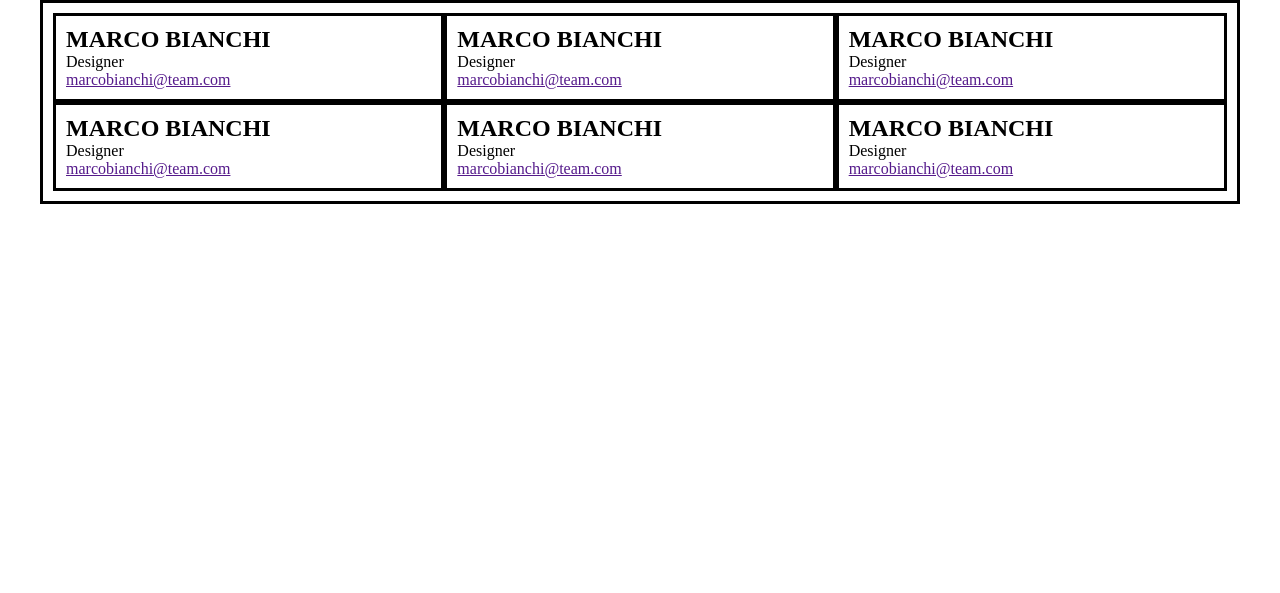
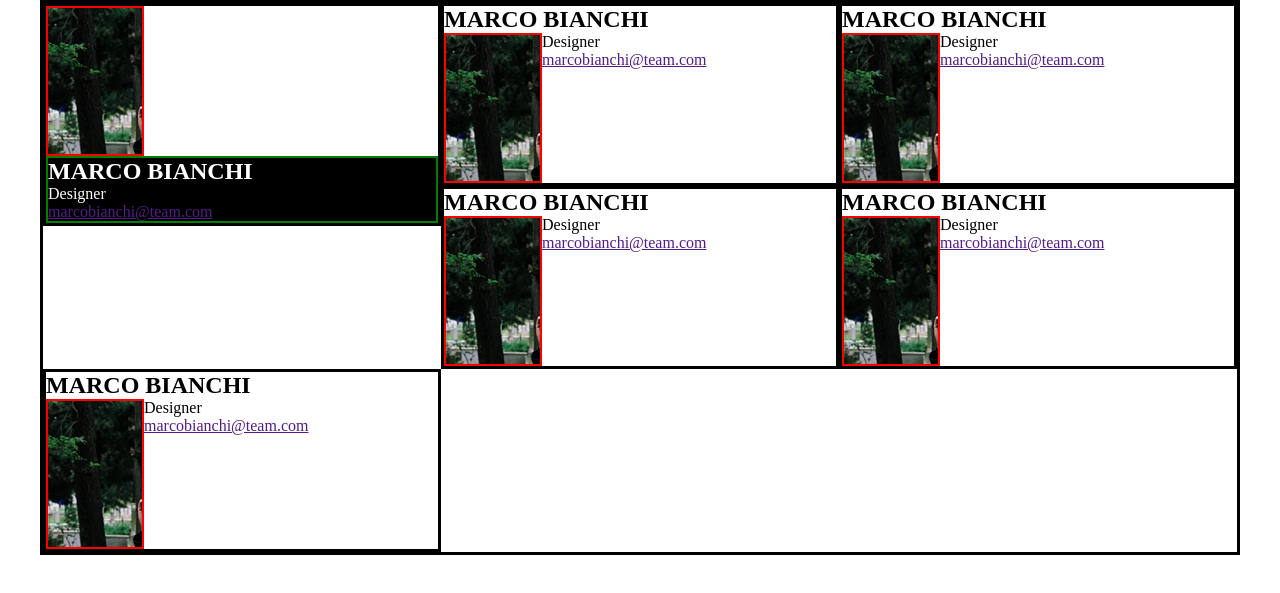
Before and after one commit to MaxPredathor/html-css-float-cards, a plain HTML site: page index.html in a window 1280 px wide. Shown: the part 45-638 px from the top of the page. Drawn offline with Linux system fonts and the light colour scheme.

Commit message:
fixed clearfix

```diff
--- a/css/style.css
+++ b/css/style.css
@@ -12,19 +12,29 @@
 }
 .debug{
     border: 3px solid black;
-    padding: 10px;
 }
-/* .container::after{
+.clearfix::after{
     clear: both;
     content: "";
     display: table;
-} */
+}
 .cards{
     float: left;
     width: calc(100% / 3);
 }
-.clearfix{
-    clear: both;
-    content: "";
-    display: table;
+.profile-pic{
+    height: 150px;
+    width: 25%;
+    display: inline-block;
+    background-image: url(/img/male1.png);
+    float: left;
+    border: 2px solid red;
 }
+.description{
+    display: inline-block;
+    background-color: black;
+    color: white;
+    float: left;
+    width: 100%;
+    border: 2px solid green;
+}
```
